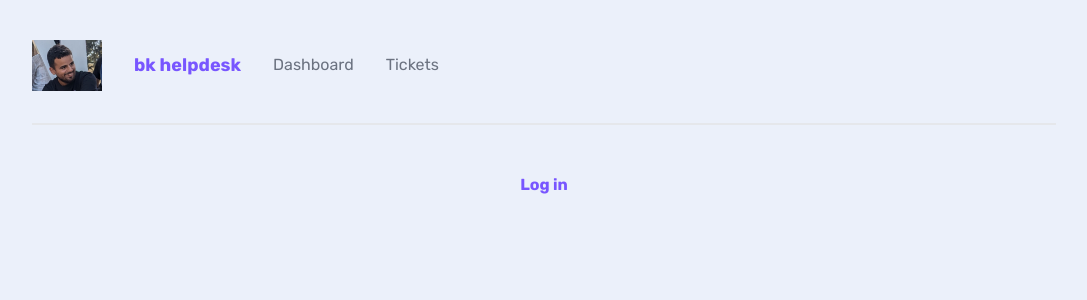
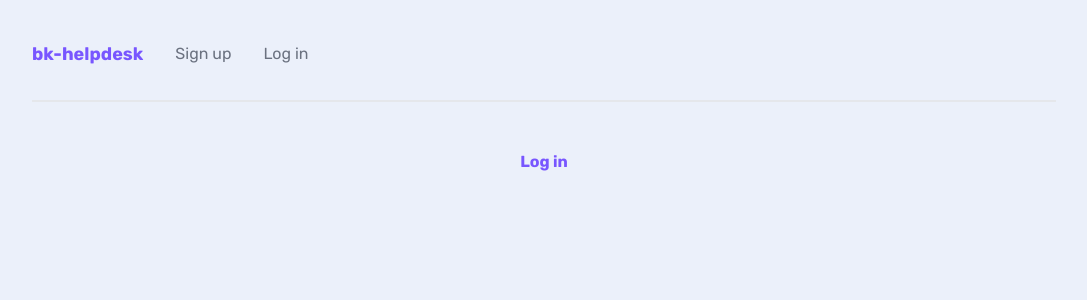
Before and after one commit to sofexbk/Bk-helpdesk, a Next.js app: page /login in a window 1280 px wide. Shown: the top 300 px of the page, without its empty margins (96-1183 px from the left). Built offline with nearby package versions, Linux system fonts and the light colour scheme.

Commit message:
nested layouts

```diff
--- /dev/null
+++ b/app/(auth)/layout.jsx
@@ -0,0 +1,14 @@
+import Link from "next/link"
+
+export default function AuthLayout({children}) {
+  return (
+    <>
+      <nav>
+        <h1>bk-helpdesk</h1>
+        <Link href="/signup">Sign up</Link>
+        <Link href="/login">Log in</Link>
+      </nav>
+      {children}
+    </>
+  )
+}
--- /dev/null
+++ b/app/(dashboard)/layout.jsx
@@ -0,0 +1,11 @@
+import Navbar from "../components/Navbar";
+
+
+export default function DashboardLayout({children}) {
+  return (
+    <>
+     <Navbar/>
+     {children}
+    </>
+  )
+}
--- a/app/layout.jsx
+++ b/app/layout.jsx
@@ -2,7 +2,6 @@
 import { Rubik } from 'next/font/google'
 
 //components
-import Navbar from './components/Navbar'
 
 const rubik = Rubik({ subsets: ['latin'] })
 
@@ -15,7 +14,6 @@
   return (
     <html lang="en">
       <body className={rubik.className}>
-          <Navbar/>
         {children}
         </body>
     </html>
```
